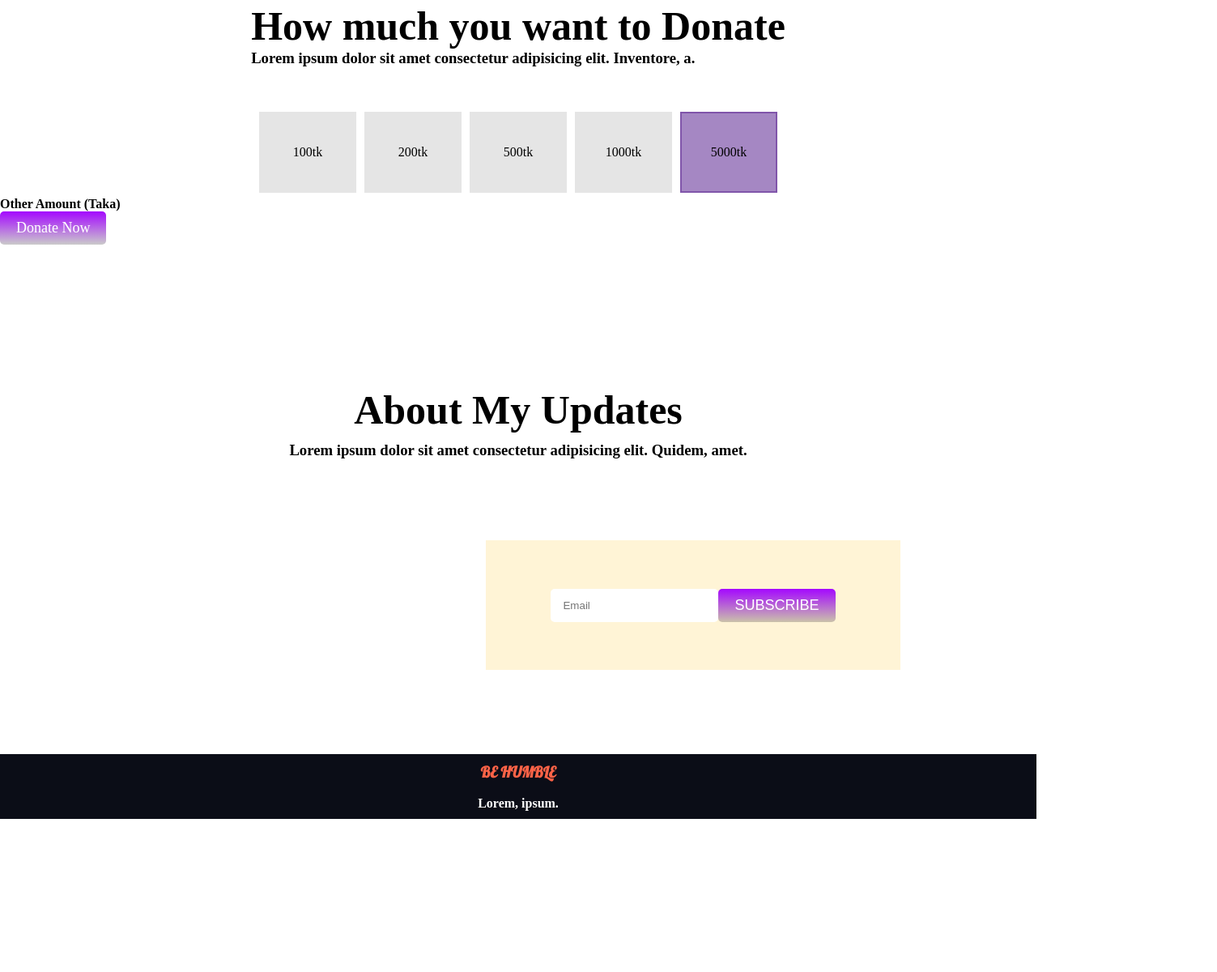
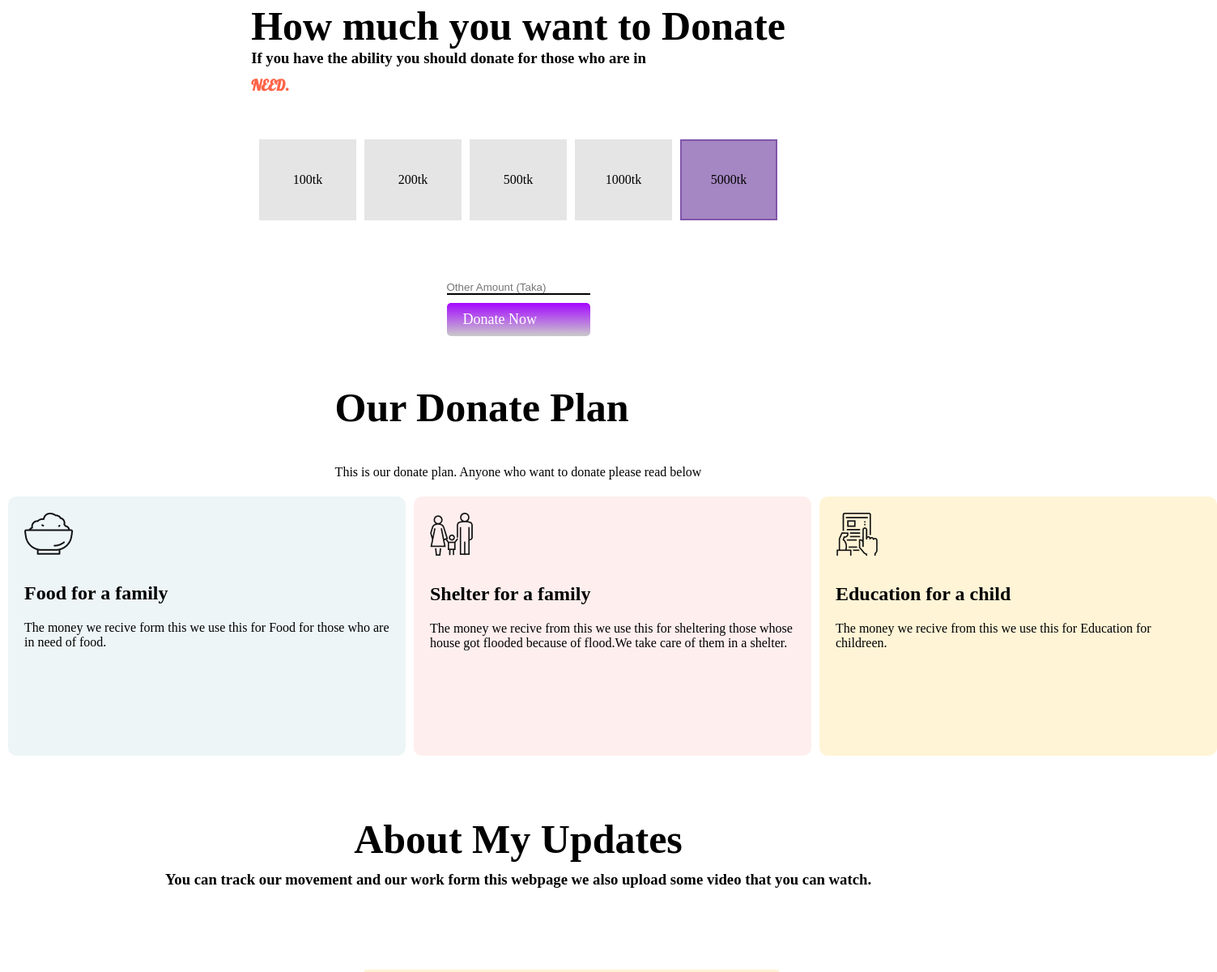
Before and after one commit to nayemhasan45/assainment, a plain HTML site: page index.html in a window 1280 px wide. Shown: the part 447-1647 px from the top of the page at 81% size, 1503 px wide, since content can reach past the window. Before the commit the page ends 1458 px from the top, so only its background shows below. Drawn offline with Linux system fonts and the light colour scheme; a web font is replaced by a local one.

Commit message:
full website done

```diff
--- a/index.html
+++ b/index.html
@@ -18,14 +18,14 @@
     <section class="header-part">
         <div class="header-content">
             <h1>In this crisis we should <br> help others</h1>
-            <h3>Lorem ipsum dolor sit amet consectetur adipisicing elit. Reiciendis, ipsum.</h3>
+            <h3>Due to continuous rains in India’s Meghalaya district since 17 May 2022 and   the onrush of upstream hilly waters, <br> Each year Bangladesh got <span class="colorful-humbel">flooded</span> .</h3>
             <a id="all-buttons" href="">Donate Now</a>
         </div>
     </section>
     <section class="donation-part">
         <div class="donation-head">
             <h1>How much you want to Donate</h1>
-            <h3>Lorem ipsum dolor sit amet consectetur adipisicing elit. Inventore, a.</h3>
+            <h3>If you have the ability you should donate for those who are in <span class="colorful-humbel">NEED.</span> </h3>
         </div>
         <div class="amount-box">
                 <div class="box1">100tk</div>
@@ -35,14 +35,37 @@
                 <div class="box5">5000tk</div>
         </div>
         <div class="donation-footer">
-            <h4>Other Amount (Taka)</h4>
+                <input class="price-tag" type="text" placeholder="Other Amount (Taka)" name="" id="">
                 <a id="all-buttons" href="">Donate Now</a>
+        </div>
+    </section>
+    <section class="donate-plan">
+        <div class="donate-head">
+            <h1>Our Donate Plan</h1>
+            <p>This is our donate plan. Anyone who want to donate please read below</p>
+        </div>
+        <div class="our-plan">
+            <div class="food">
+                <img src="images/food.png" alt="">
+                <h2>Food for a family</h2>
+                <p>The money we recive form this we use this for Food for those who are in need of food.</p>
+            </div>
+            <div class="family">
+                <img src="images/shelter.png" alt="">
+                <h2>Shelter for a family</h2>
+                <p>The money we recive from this we use this for sheltering those whose house got flooded because of flood.We take care of them in a shelter.</p>
+            </div>
+            <div class="Education">
+                <img src="images/Frame-1.png" alt="">
+                <h2>Education for a child</h2>
+                <p>The money we recive from this we use this for Education for childreen.</p>
+            </div>
         </div>
     </section>
     <section class="about-myself">
         <div>
             <h1>About My Updates</h1>
-            <h3>Lorem ipsum dolor sit amet consectetur adipisicing elit. Quidem, amet.</h3>
+            <h3>You can track our movement and our work form this webpage we also upload some video that you can watch.</h3>
         </div>
         <div class="submit-part">
             <input type="email"  placeholder="Email" name="" id="email-sec">
@@ -51,7 +74,7 @@
     </section>
     <footer>
         <h3> <span class="colorful-humbel">BE HUMBLE</span></h3> <br>
-        <h4>Lorem, ipsum.</h2>
+        <h4>Help those who are in need.</h2>
     </footer>
 </body>
 </html>
--- a/style.css
+++ b/style.css
@@ -2,7 +2,7 @@
     margin: 0;
     padding: 0;
     box-sizing: border-box;
-    font-family: font-family: 'Mingzat', sans-serif;;
+    font-family: font-family: 'Mingzat', sans-serif;
 }
 h1{
     font-size: 50px;
@@ -35,6 +35,7 @@ h1{
 }
 .header-part .header-content h3{
     margin: 30px 0px;
+    font-weight: 200;
 }
 .donation-part{
     margin:50px 0%;
@@ -102,8 +103,73 @@ h1{
     margin: 5px;
     border: 2px solid #66339996;
 }
-.donation-footer{
+.donation-footer {
+    display: grid;
+    justify-content: center;
+    align-items: center;
+    margin-top: 70px;
+}
+.price-tag{
+    border: none;
+    border-bottom: 2px solid black;
+    margin-bottom: 10px;
+}
+.donate-plan{
+    width: 100%;
+    height: 60vh;
+    margin: 10px 0px;
 
+}
+.donate-head{
+    display: grid;
+    justify-content: center;
+    align-items: center;
+    height: 20vh;
+}
+.our-plan{
+    /* height: 40vh;
+    width: 700px;
+    display: flex; */
+
+    height: 40vh;
+    width: 501px;
+    display: -webkit-inline-box;
+    margin-left: 10px;
+
+}
+.food{
+    background-color:#edf5f6;
+    margin-right: 10px;
+    padding: 20px;
+    border-radius: 10px;
+}
+.food img{
+    padding-bottom: 30px;
+}
+.food h2{
+    padding-bottom: 20px;
+}
+.family{
+    background-color:rgb(255,238,238);
+    margin-right: 10px;
+    padding: 20px;
+    border-radius: 10px;
+}
+.family h2{
+    padding-bottom: 20px;
+}
+.family img{
+    padding-bottom: 30px;
+}
+.Education{
+    background-color:rgb(255,244,214);
+    margin-right: 10px;
+    padding: 20px;
+    border-radius: 10px;
+}
+.Education img{    padding-bottom: 30px;
+}
+.Education h2{    padding-bottom: 20px;
 }
 .about-myself{
     width: 100%;
@@ -131,7 +197,7 @@ h1{
     align-items: center;
     display: flex;
     justify-content: center;
-    margin-left: 600px;
+    margin-left: 450px;
 }
 #email-sec{
     padding: 13px 15px;
```
Also changed, not shown: images/Frame-1.png (added). Lines whose indentation alone changed are shown as unchanged.
